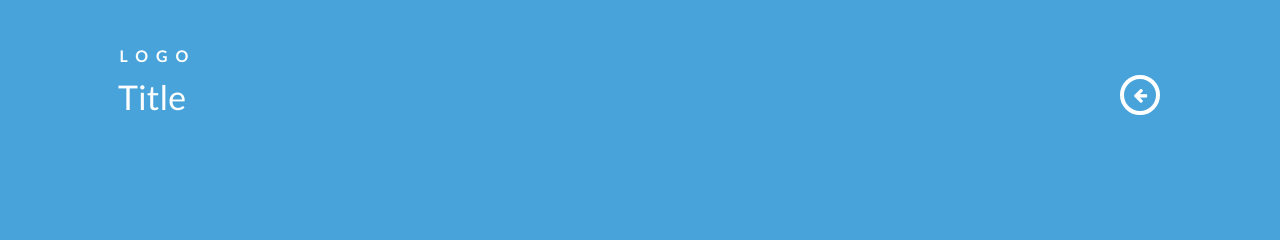
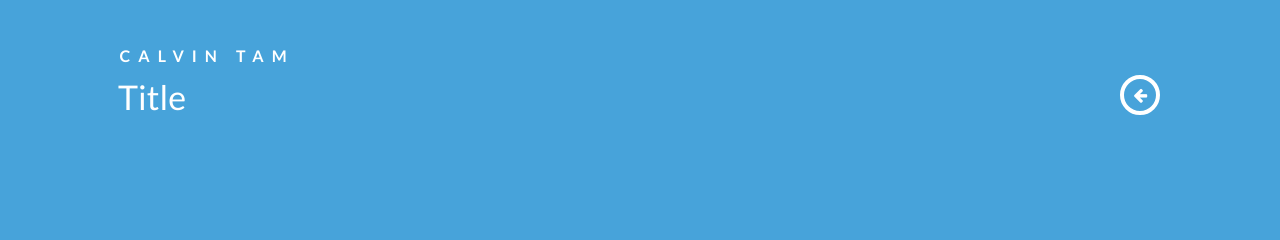
Before and after one commit to calvintam/calvintam.github.io, a Jekyll site: the page built from index.html, in a window 1280 px wide. Shown: the top 240 px of the page. Built offline with Jekyll 4.4.1, drawn with Linux system fonts in a browser that asks for light colours; Markdown is read by kramdown in place of the engine named in the settings.

Commit message:
Site-wide logo is now common

```diff
--- a/_config.yml
+++ b/_config.yml
@@ -1,6 +1,7 @@
 title:            "Calvin Tam's Blog"
 description:      Stream of thoughts about software engineering, technology and learning in general
 baseurl:          http://www.calvintam.me
+logo_name:        Calvin Tam
 
 # Owner/author information
 owner:
--- a/_layouts/on_scroll_effect.html
+++ b/_layouts/on_scroll_effect.html
@@ -9,7 +9,7 @@
 	<body>
 		<div class="container">
 			<header class="clearfix">
-				<span>Logo</span>
+        <span>{{ site.logo_name }}</span>
 				<h1>Title</h1>
 				<nav>
 					<a href="#" class="bp-icon bp-icon-prev" data-info="icon"><span>icon</span></a>
--- a/_layouts/page.html
+++ b/_layouts/page.html
@@ -10,7 +10,7 @@
 	<body>
 		<div class="container">
 			<header class="clearfix">
-				<span>Logo</span>
+        <span>{{ site.logo_name }}</span>
 				<h1>Title</h1>
 				<nav>
 					<a href="#" class="icon-arrow-left" data-info="Icon">Icon</a>
```
